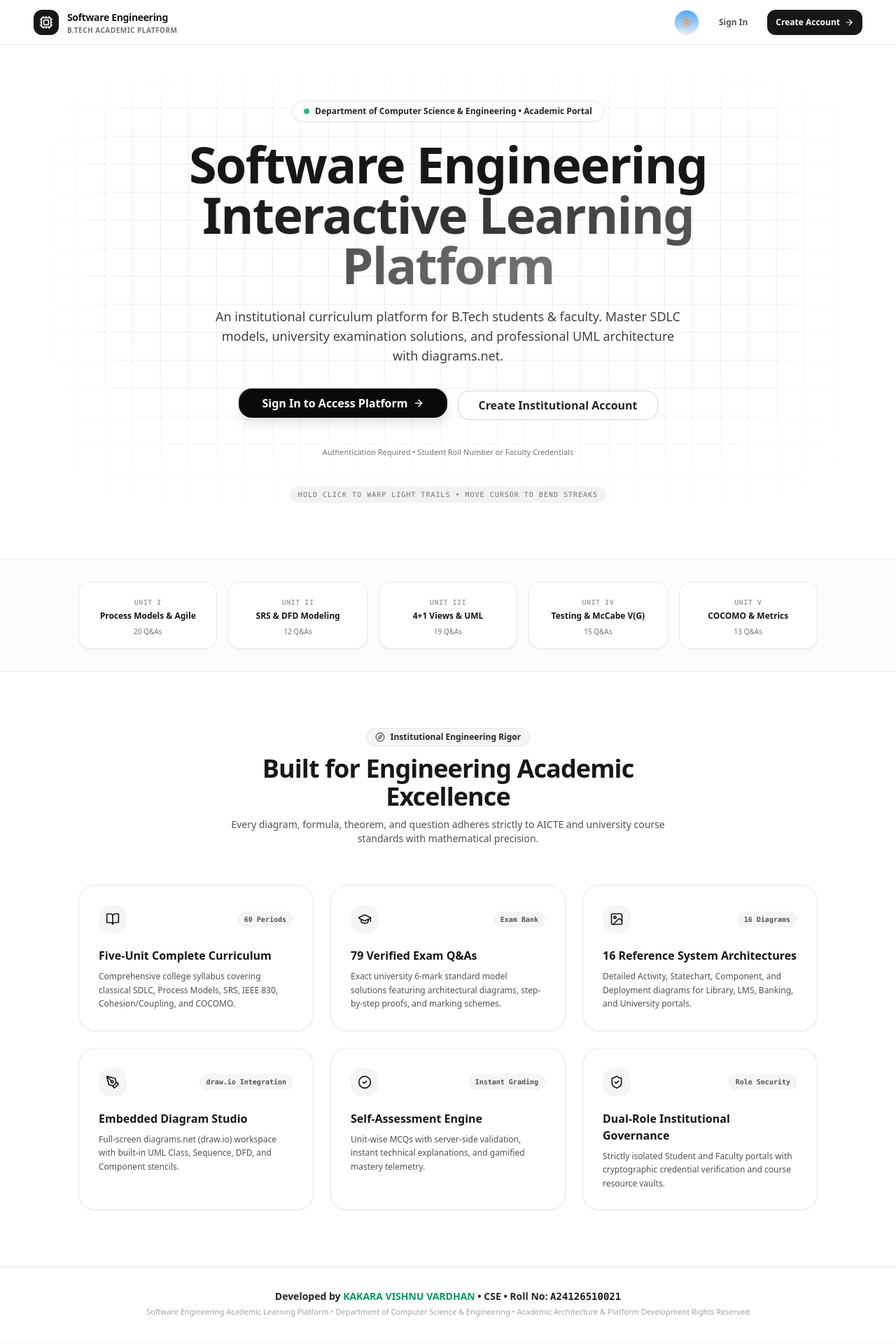
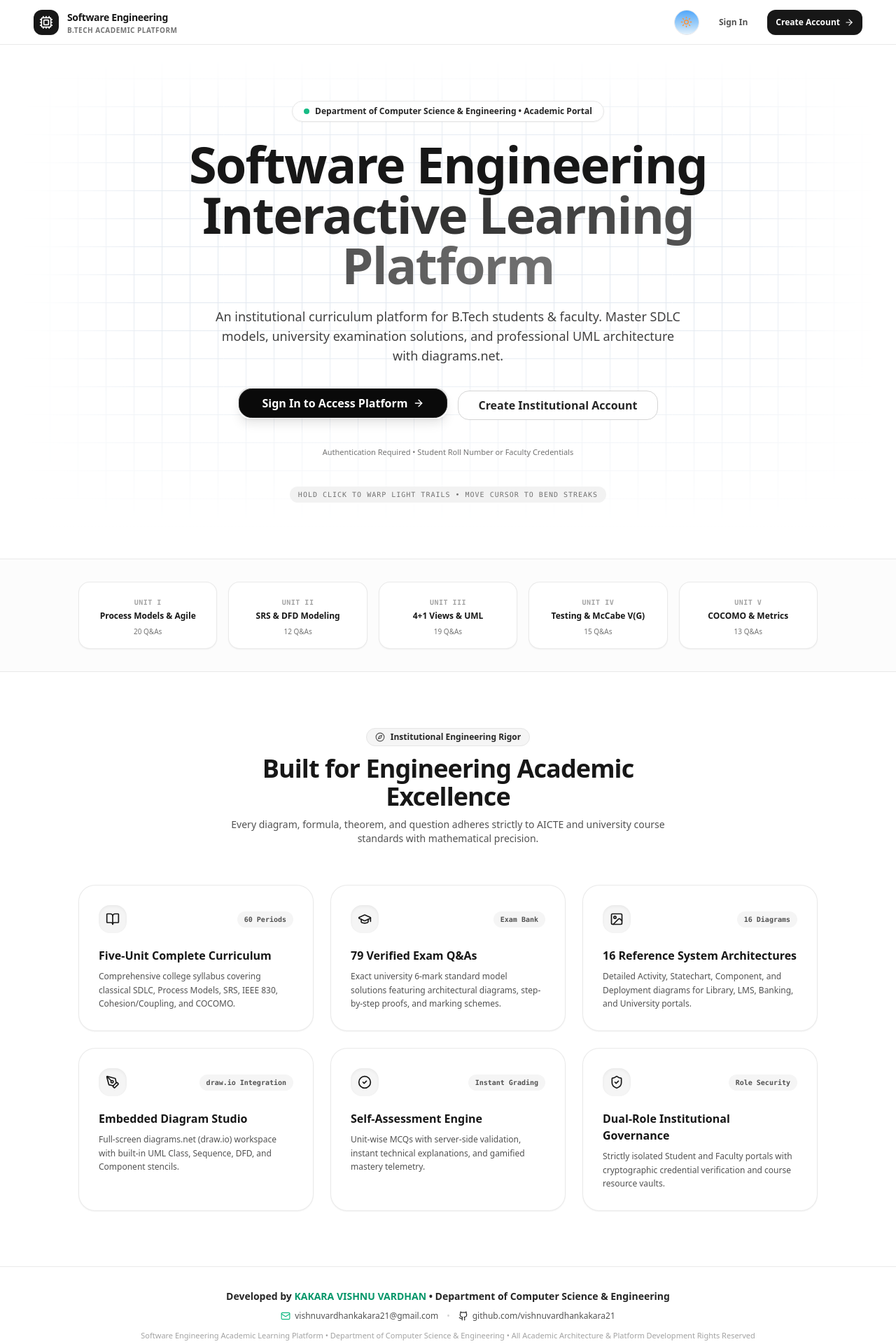
Before and after one commit to vishnuvardhankakara21/SE-HUB, a Next.js app: page / in a window 1280 px wide. Shown: the top 1920 px of the page at 70% size. Built offline with nearby package versions, Linux system fonts and the light colour scheme.

Commit message:
Add 3D card transforms with dynamic canvas spotlight glare across platform, and update footer contact and patent rights

```diff
--- a/app/(dashboard)/student/learn/page.tsx
+++ b/app/(dashboard)/student/learn/page.tsx
@@ -11,6 +11,7 @@ import {
   CheckCircle2,
 } from "lucide-react";
 import { UNITS_DATA, TOPICS_DATA } from "@/lib/data/curriculum";
+import { Card3D } from "@/components/ui/Card3D";
 
 function LearnIndexView() {
   const searchParams = useSearchParams();
@@ -69,9 +70,11 @@ function LearnIndexView() {
       {/* Topics Grid */}
       <div className="grid grid-cols-1 md:grid-cols-2 lg:grid-cols-3 gap-5">
         {filteredTopics.map((topic) => (
-          <div
+          <Card3D
             key={topic.id}
-            className="rounded-2xl border border-slate-200/80 dark:border-slate-800 bg-white dark:bg-slate-900 p-5 shadow-sm hover:shadow-md hover:border-emerald-500/40 transition-all duration-200 flex flex-col justify-between group"
+            maxTilt={9}
+            glowColor="16, 185, 129"
+            className="rounded-2xl border border-slate-200/80 dark:border-slate-800 bg-white dark:bg-slate-900 p-5 shadow-sm hover:shadow-xl hover:border-emerald-500/40 transition-all duration-200 flex flex-col justify-between group h-full"
           >
             <div>
               <div className="flex items-center justify-between mb-2.5">
@@ -106,7 +109,7 @@ function LearnIndexView() {
                 <ArrowRight className="w-3.5 h-3.5" />
               </Link>
             </div>
-          </div>
+          </Card3D>
         ))}
       </div>
     </div>
--- a/app/(dashboard)/student/previous-papers/page.tsx
+++ b/app/(dashboard)/student/previous-papers/page.tsx
@@ -24,6 +24,7 @@ import {
   PreviousPaper,
   QuestionGroup,
 } from "@/lib/data/previous-papers-data";
+import { Card3D } from "@/components/ui/Card3D";
 
 export default function PreviousPapersPage() {
   const [selectedFilter, setSelectedFilter] = useState<"all" | "Semester-End Regular" | "Mid-Term 1" | "Mid-Term 2">("all");
@@ -112,9 +113,11 @@ export default function PreviousPapersPage() {
           const isExpanded = expandedPaperId === paper.id;
 
           return (
-            <div
+            <Card3D
               key={paper.id}
-              className="rounded-3xl border border-neutral-200/80 dark:border-neutral-800 bg-white dark:bg-neutral-900 shadow-sm overflow-hidden transition-all duration-200 hover:border-neutral-300 dark:hover:border-neutral-700"
+              maxTilt={4}
+              glowColor="16, 185, 129"
+              className="rounded-3xl border border-neutral-200/80 dark:border-neutral-800 bg-white dark:bg-neutral-900 shadow-sm overflow-hidden transition-all duration-200 hover:border-emerald-500/30"
             >
               {/* Paper Overview Header Card */}
               <div className="p-6 sm:p-7 space-y-4">
@@ -380,7 +383,7 @@ export default function PreviousPapersPage() {
                   </div>
                 </div>
               )}
-            </div>
+            </Card3D>
           );
         })}
       </div>
--- a/app/globals.css
+++ b/app/globals.css
@@ -622,3 +622,35 @@
   white-space: nowrap;
   border: 0;
 }
+
+/* 3D Transform & Perspective Utilities */
+.perspective-1000 {
+  perspective: 1000px;
+}
+
+.preserve-3d {
+  transform-style: preserve-3d;
+}
+
+.translate-z-12 {
+  transform: translateZ(12px);
+}
+
+.translate-z-20 {
+  transform: translateZ(20px);
+}
+
+.translate-z-30 {
+  transform: translateZ(30px);
+}
+
+.card-3d-hover {
+  transition: transform 0.35s cubic-bezier(0.23, 1, 0.32, 1), box-shadow 0.35s cubic-bezier(0.23, 1, 0.32, 1);
+  transform-style: preserve-3d;
+  will-change: transform;
+}
+
+.card-3d-hover:hover {
+  transform: perspective(1000px) translateY(-4px) rotateX(2deg) scale(1.015);
+  box-shadow: 0 20px 30px -10px rgba(0, 0, 0, 0.15), 0 0 15px -3px rgba(16, 185, 129, 0.15);
+}
--- a/app/layout.tsx
+++ b/app/layout.tsx
@@ -8,7 +8,7 @@ export const metadata: Metadata = {
   title: "Software Engineering Academic Learning Platform | ANITS",
   description:
     "A dedicated academic learning platform for college Software Engineering subjects featuring 5-unit curriculum notes, 6-mark exam answers, 16 reference architectures, and full-screen diagram drawing studio.",
-  authors: [{ name: "KAKARA VISHNU VARDHAN (CSE A24126510021)" }],
+  authors: [{ name: "KAKARA VISHNU VARDHAN" }],
   creator: "KAKARA VISHNU VARDHAN",
 };
 
--- a/app/page.tsx
+++ b/app/page.tsx
@@ -13,8 +13,11 @@ import {
   Compass,
   Cpu,
   FileCheck,
+  Mail,
+  Github,
 } from "lucide-react";
 import ShapeGrid from "@/components/ui/ShapeGrid";
+import { Card3D } from "@/components/ui/Card3D";
 import { Button } from "@/components/ui/button";
 import { ThemeToggle } from "@/components/theme/ThemeToggle";
 
@@ -255,13 +258,15 @@ export default function LandingPage() {
 
           <div className="grid grid-cols-1 md:grid-cols-2 lg:grid-cols-3 gap-6">
             {features.map((feat, idx) => (
-              <div
+              <Card3D
                 key={idx}
-                className="p-7 rounded-3xl border border-neutral-200/80 dark:border-neutral-800/80 bg-white dark:bg-neutral-900/60 shadow-sm hover:shadow-md hover:border-neutral-400 dark:hover:border-neutral-700 transition flex flex-col justify-between"
+                maxTilt={10}
+                glowColor="16, 185, 129"
+                className="p-7 rounded-3xl border border-neutral-200/80 dark:border-neutral-800/80 bg-white dark:bg-neutral-900/60 shadow-sm hover:shadow-xl hover:border-emerald-500/40 dark:hover:border-emerald-500/30 transition flex flex-col justify-between h-full"
               >
                 <div>
                   <div className="flex items-center justify-between mb-5">
-                    <div className="w-10 h-10 rounded-2xl bg-neutral-100 dark:bg-neutral-800 text-neutral-900 dark:text-white flex items-center justify-center">
+                    <div className="w-10 h-10 rounded-2xl bg-neutral-100 dark:bg-neutral-800 text-neutral-900 dark:text-white flex items-center justify-center shadow-inner">
                       <feat.icon className="w-5 h-5" />
                     </div>
                     <span className="text-[10px] font-mono font-bold px-2.5 py-1 rounded-full bg-neutral-100 dark:bg-neutral-800 text-neutral-600 dark:text-neutral-400">
@@ -276,19 +281,40 @@ export default function LandingPage() {
                     {feat.desc}
                   </p>
                 </div>
-              </div>
+              </Card3D>
             ))}
           </div>
         </section>
       </main>
 
       {/* Footer */}
-      <footer className="py-8 px-6 md:px-12 border-t border-neutral-200/80 dark:border-neutral-800 text-center text-xs text-neutral-500 dark:text-neutral-400 bg-white dark:bg-neutral-950 space-y-1">
+      <footer className="py-8 px-6 md:px-12 border-t border-neutral-200/80 dark:border-neutral-800 text-center text-xs text-neutral-500 dark:text-neutral-400 bg-white dark:bg-neutral-950 space-y-2">
         <p className="text-sm font-semibold text-neutral-800 dark:text-neutral-200">
-          Developed by <span className="text-emerald-600 dark:text-emerald-400 font-bold">KAKARA VISHNU VARDHAN</span> • CSE • Roll No: <span className="font-mono font-bold text-neutral-900 dark:text-white">A24126510021</span>
+          Developed by <span className="text-emerald-600 dark:text-emerald-400 font-bold">KAKARA VISHNU VARDHAN</span> • Department of Computer Science & Engineering
         </p>
-        <p className="text-[11px] text-neutral-400">
-          Software Engineering Academic Learning Platform • Department of Computer Science & Engineering • Academic Architecture & Platform Development Rights Reserved
+
+        <div className="flex flex-wrap items-center justify-center gap-3 text-xs font-medium text-neutral-600 dark:text-neutral-400 pt-0.5">
+          <a
+            href="mailto:vishnuvardhankakara21@gmail.com"
+            className="inline-flex items-center space-x-1.5 hover:text-emerald-600 dark:hover:text-emerald-400 transition"
+          >
+            <Mail className="w-3.5 h-3.5 text-emerald-500" />
+            <span>vishnuvardhankakara21@gmail.com</span>
+          </a>
+          <span className="text-neutral-300 dark:text-neutral-700">•</span>
+          <a
+            href="https://github.com/vishnuvardhankakara21"
+            target="_blank"
+            rel="noopener noreferrer"
+            className="inline-flex items-center space-x-1.5 hover:text-emerald-600 dark:hover:text-emerald-400 transition"
+          >
+            <Github className="w-3.5 h-3.5 text-neutral-800 dark:text-neutral-200" />
+            <span>github.com/vishnuvardhankakara21</span>
+          </a>
+        </div>
+
+        <p className="text-[11px] text-neutral-400 pt-1">
+          Software Engineering Academic Learning Platform • Department of Computer Science & Engineering • All Academic Architecture & Platform Development Rights Reserved
         </p>
       </footer>
     </div>
--- a/components/diagrams/DiagramReferenceCard.tsx
+++ b/components/diagrams/DiagramReferenceCard.tsx
@@ -4,6 +4,7 @@ import React from "react";
 import Image from "next/image";
 import { DiagramMetadata } from "@/lib/data/diagrams";
 import { Maximize2, Download, PenTool, Layers } from "lucide-react";
+import { Card3D } from "@/components/ui/Card3D";
 
 interface DiagramReferenceCardProps {
   diagram: DiagramMetadata;
@@ -47,7 +48,11 @@ export function DiagramReferenceCard({
   };
 
   return (
-    <div className="group rounded-2xl border border-slate-200/80 dark:border-slate-800 bg-white dark:bg-slate-900/60 shadow-sm hover:shadow-md transition-all duration-300 flex flex-col overflow-hidden">
+    <Card3D
+      maxTilt={8}
+      glowColor="16, 185, 129"
+      className="group rounded-2xl border border-slate-200/80 dark:border-slate-800 bg-white dark:bg-slate-900/60 shadow-sm hover:shadow-xl hover:border-emerald-500/40 transition-all duration-300 flex flex-col overflow-hidden h-full"
+    >
       {/* Thumbnail Header with Quick Actions */}
       <div className="relative aspect-[4/3] bg-slate-50 dark:bg-slate-950/50 p-4 flex items-center justify-center border-b border-slate-100 dark:border-slate-800/80 overflow-hidden">
         <Image
@@ -143,7 +148,7 @@ export function DiagramReferenceCard({
           </button>
         </div>
       </div>
-    </div>
+    </Card3D>
   );
 }
 
--- a/components/reader/QuestionCard.tsx
+++ b/components/reader/QuestionCard.tsx
@@ -11,6 +11,7 @@ import {
   Lightbulb,
   Award,
 } from "lucide-react";
+import { Card3D } from "@/components/ui/Card3D";
 
 interface QuestionCardProps {
   question: ExamQuestion;
@@ -35,7 +36,11 @@ export function QuestionCard({
   };
 
   return (
-    <div className="rounded-2xl border border-slate-200/80 dark:border-slate-800 bg-white dark:bg-slate-900/60 shadow-sm overflow-hidden transition-all duration-200">
+    <Card3D
+      maxTilt={4}
+      glowColor="16, 185, 129"
+      className="rounded-2xl border border-slate-200/80 dark:border-slate-800 bg-white dark:bg-slate-900/60 shadow-sm overflow-hidden transition-all duration-200"
+    >
       {/* Question Header */}
       <div className="p-5 flex items-start justify-between gap-4 border-b border-slate-100 dark:border-slate-800/80 bg-slate-50/40 dark:bg-slate-950/20">
         <div className="flex-1">
@@ -126,7 +131,7 @@ export function QuestionCard({
           </div>
         </div>
       )}
-    </div>
+    </Card3D>
   );
 }
 
--- /dev/null
+++ b/components/ui/Card3D.tsx
@@ -0,0 +1,193 @@
+"use client";
+
+import React, { useRef, useState, useEffect, useCallback } from "react";
+import { cn } from "@/lib/utils";
+
+export interface Card3DProps extends React.HTMLAttributes<HTMLDivElement> {
+  children: React.ReactNode;
+  className?: string;
+  containerClassName?: string;
+  maxTilt?: number; // max tilt degrees (default: 8)
+  canvasEffect?: boolean; // dynamic canvas spotlight & aura (default: true)
+  glowColor?: string; // RGB values for spotlight, default: "16, 185, 129" (emerald)
+  depth?: number; // translateZ for inner content in px (default: 16)
+}
+
+export function Card3D({
+  children,
+  className = "",
+  containerClassName = "",
+  maxTilt = 8,
+  canvasEffect = true,
+  glowColor = "16, 185, 129", // emerald
+  depth = 16,
+  style,
+  ...props
+}: Card3DProps) {
+  const cardRef = useRef<HTMLDivElement | null>(null);
+  const canvasRef = useRef<HTMLCanvasElement | null>(null);
+
+  const [tilt, setTilt] = useState({ x: 0, y: 0 });
+  const [isHovered, setIsHovered] = useState(false);
+  const mousePosRef = useRef({ x: -1000, y: -1000, targetX: -1000, targetY: -1000 });
+  const animFrameRef = useRef<number | null>(null);
+
+  // Canvas drawing loop for dynamic specular sheen & aura
+  const renderCanvas = useCallback(() => {
+    const canvas = canvasRef.current;
+    if (!canvas) return;
+    const ctx = canvas.getContext("2d");
+    if (!ctx) return;
+
+    const width = canvas.width;
+    const height = canvas.height;
+
+    ctx.clearRect(0, 0, width, height);
+
+    if (isHovered && mousePosRef.current.x > 0 && mousePosRef.current.y > 0) {
+      // Lerp mouse coordinates
+      mousePosRef.current.x += (mousePosRef.current.targetX - mousePosRef.current.x) * 0.2;
+      mousePosRef.current.y += (mousePosRef.current.targetY - mousePosRef.current.y) * 0.2;
+
+      const px = mousePosRef.current.x;
+      const py = mousePosRef.current.y;
+      const radius = Math.max(width, height) * 0.75;
+
+      // Radial spotlight glare
+      const gradient = ctx.createRadialGradient(px, py, 0, px, py, radius);
+      gradient.addColorStop(0, `rgba(${glowColor}, 0.18)`);
+      gradient.addColorStop(0.35, `rgba(${glowColor}, 0.08)`);
+      gradient.addColorStop(0.7, `rgba(${glowColor}, 0.02)`);
+      gradient.addColorStop(1, "rgba(0, 0, 0, 0)");
+
+      ctx.fillStyle = gradient;
+      ctx.fillRect(0, 0, width, height);
+
+      // Subtle specular rim highlight
+      const specular = ctx.createRadialGradient(px, py, 0, px, py, 80);
+      specular.addColorStop(0, "rgba(255, 255, 255, 0.22)");
+      specular.addColorStop(1, "rgba(255, 255, 255, 0)");
+
+      ctx.fillStyle = specular;
+      ctx.fillRect(0, 0, width, height);
+
+      animFrameRef.current = requestAnimationFrame(renderCanvas);
+    }
+  }, [isHovered, glowColor]);
+
+  // Sync canvas size with bounding box
+  useEffect(() => {
+    if (!canvasEffect) return;
+    const canvas = canvasRef.current;
+    const card = cardRef.current;
+    if (!canvas || !card) return;
+
+    const rect = card.getBoundingClientRect();
+    const dpr = typeof window !== "undefined" ? window.devicePixelRatio || 1 : 1;
+    canvas.width = rect.width * dpr;
+    canvas.height = rect.height * dpr;
+    const ctx = canvas.getContext("2d");
+    if (ctx) ctx.scale(dpr, dpr);
+  }, [canvasEffect]);
+
+  useEffect(() => {
+    if (isHovered && canvasEffect) {
+      animFrameRef.current = requestAnimationFrame(renderCanvas);
+    } else {
+      if (animFrameRef.current) cancelAnimationFrame(animFrameRef.current);
+      const canvas = canvasRef.current;
+      if (canvas) {
+        const ctx = canvas.getContext("2d");
+        if (ctx) ctx.clearRect(0, 0, canvas.width, canvas.height);
+      }
+    }
+    return () => {
+      if (animFrameRef.current) cancelAnimationFrame(animFrameRef.current);
+    };
+  }, [isHovered, canvasEffect, renderCanvas]);
+
+  const handleMouseMove = (e: React.MouseEvent<HTMLDivElement>) => {
+    if (!cardRef.current) return;
+    const rect = cardRef.current.getBoundingClientRect();
+    const x = e.clientX - rect.left;
+    const y = e.clientY - rect.top;
+
+    mousePosRef.current.targetX = x;
+    mousePosRef.current.targetY = y;
+    if (mousePosRef.current.x < 0) {
+      mousePosRef.current.x = x;
+      mousePosRef.current.y = y;
+    }
+
+    const centerX = rect.width / 2;
+    const centerY = rect.height / 2;
+
+    const rotateX = ((y - centerY) / centerY) * -maxTilt;
+    const rotateY = ((x - centerX) / centerX) * maxTilt;
+
+    setTilt({ x: rotateX, y: rotateY });
+  };
+
+  const handleMouseEnter = () => {
+    setIsHovered(true);
+  };
+
+  const handleMouseLeave = () => {
+    setIsHovered(false);
+    setTilt({ x: 0, y: 0 });
+    mousePosRef.current = { x: -1000, y: -1000, targetX: -1000, targetY: -1000 };
+  };
+
+  return (
+    <div
+      className={cn("perspective-1000 inline-block w-full", containerClassName)}
+      style={{ perspective: 1000 }}
+    >
+      <div
+        ref={cardRef}
+        onMouseMove={handleMouseMove}
+        onMouseEnter={handleMouseEnter}
+        onMouseLeave={handleMouseLeave}
+        className={cn(
+          "relative overflow-hidden transition-all duration-200 ease-out preserve-3d will-change-transform",
+          isHovered ? "shadow-2xl ring-1 ring-emerald-500/20" : "shadow-sm",
+          className
+        )}
+        style={{
+          transform: isHovered
+            ? `rotateX(${tilt.x.toFixed(2)}deg) rotateY(${tilt.y.toFixed(2)}deg) scale3d(1.018, 1.018, 1.018)`
+            : "rotateX(0deg) rotateY(0deg) scale3d(1, 1, 1)",
+          transition: isHovered
+            ? "transform 0.1s ease-out, box-shadow 0.2s ease-out"
+            : "transform 0.5s cubic-bezier(0.23, 1, 0.32, 1), box-shadow 0.4s ease-out",
+          transformStyle: "preserve-3d",
+          ...style,
+        }}
+        {...props}
+      >
+        {/* Dynamic Canvas Glare & Aura Layer */}
+        {canvasEffect && (
+          <canvas
+            ref={canvasRef}
+            className="absolute inset-0 pointer-events-none z-10 w-full h-full rounded-[inherit] transition-opacity duration-300"
+            style={{ opacity: isHovered ? 1 : 0 }}
+          />
+        )}
+
+        {/* 3D Depth Content Layer */}
+        <div
+          className="relative z-20 w-full h-full preserve-3d"
+          style={{
+            transform: isHovered ? `translateZ(${depth}px)` : "translateZ(0px)",
+            transition: isHovered ? "transform 0.15s ease-out" : "transform 0.4s ease-out",
+            transformStyle: "preserve-3d",
+          }}
+        >
+          {children}
+        </div>
+      </div>
+    </div>
+  );
+}
+
+export default Card3D;
```
Also changed, not shown: app/(dashboard)/student/bookmarks/page.tsx (+21 -12 lines), app/(dashboard)/student/page.tsx (+14 -11 lines), app/(dashboard)/teacher/page.tsx (+9 -8 lines).
